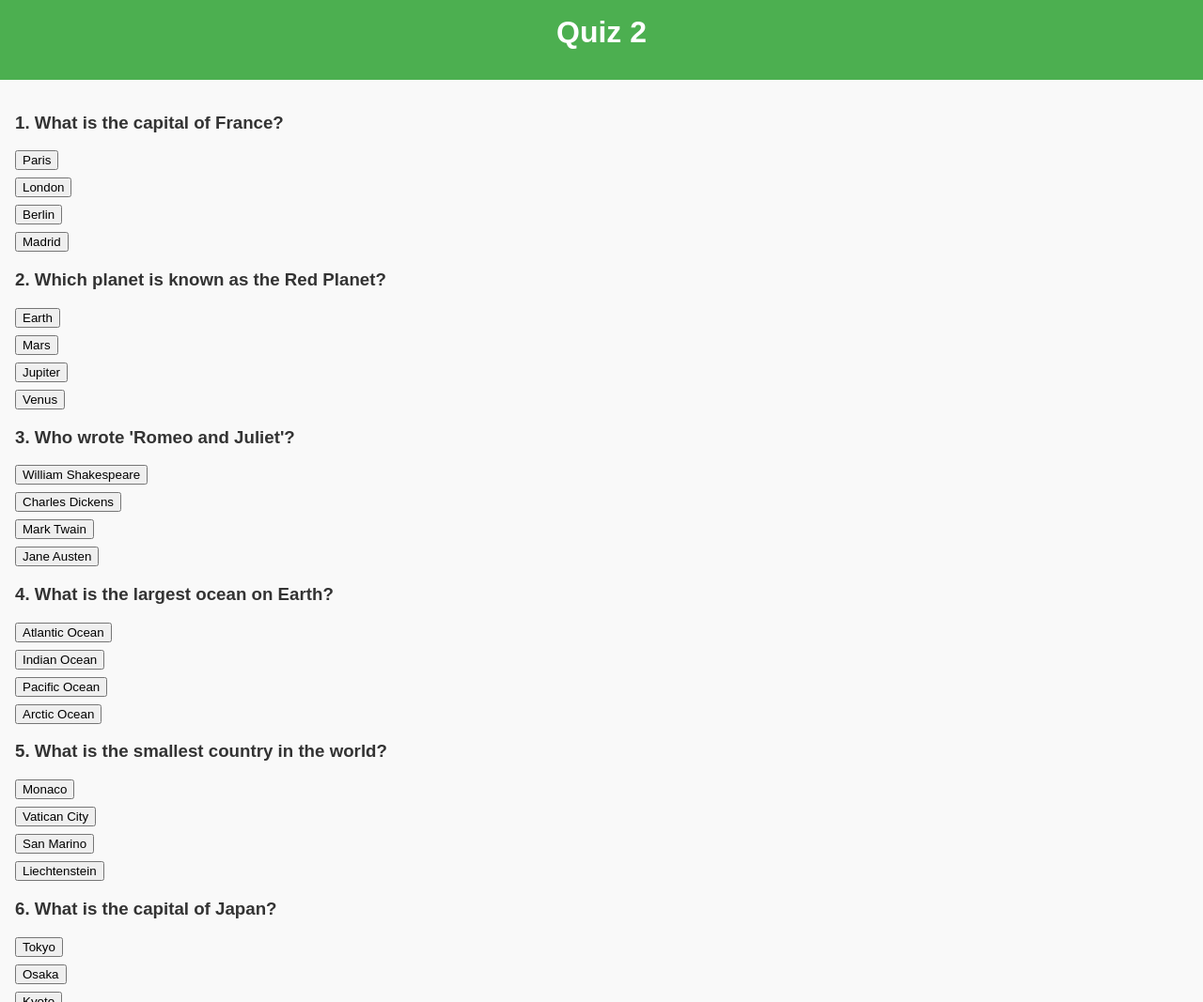
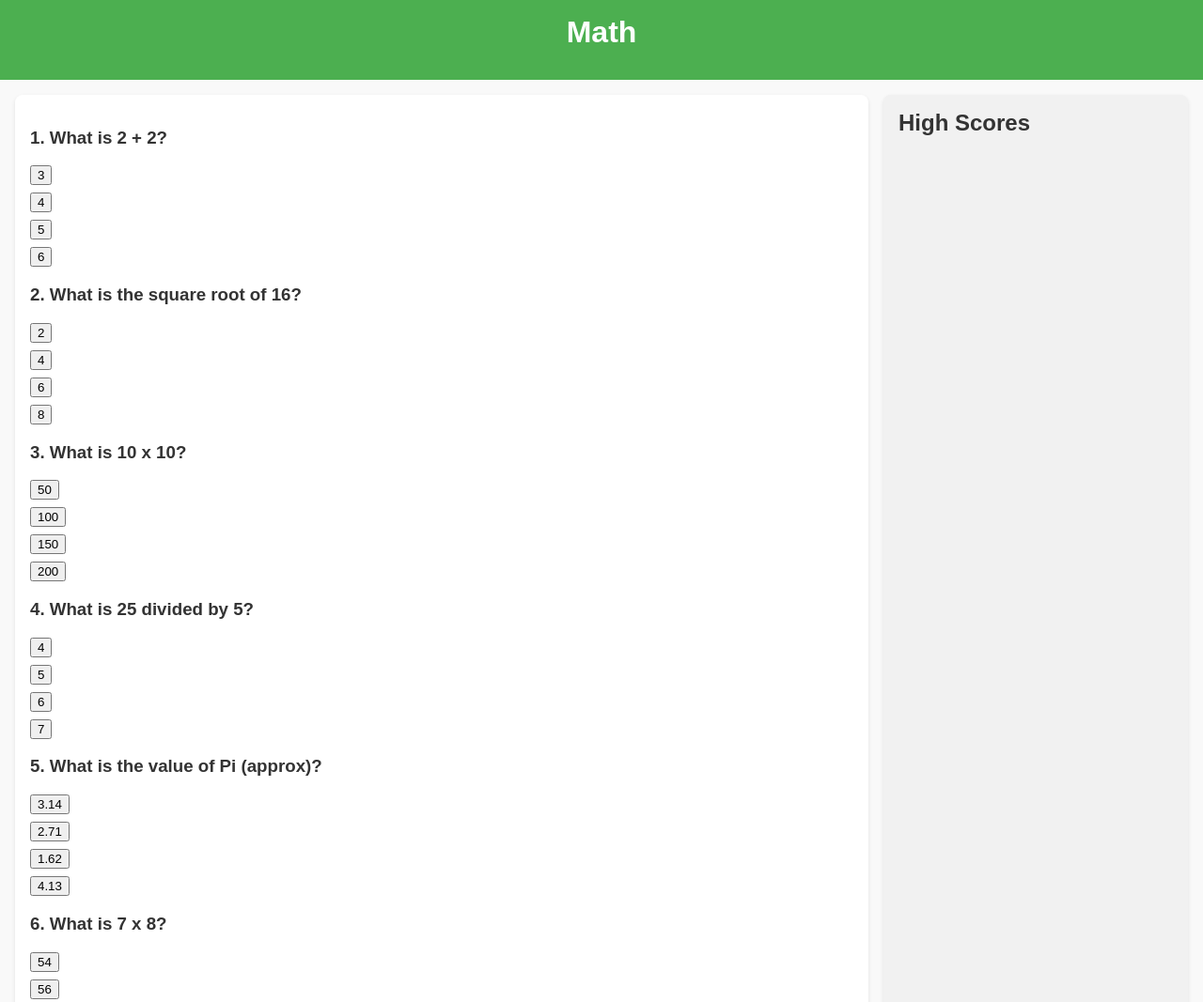
Before and after one commit to 2017krishna/Quiz-Site-with-High-Score-System, a plain HTML site: page quiz2.html in a window 1280 px wide. Shown: the top 1067 px of the page at 94% size. Drawn offline with Linux system fonts and the light colour scheme.

Commit message:
Redesigned website layout and ensured quiz categories are properly handled

```diff
--- a/css/styles.css
+++ b/css/styles.css
@@ -1,3 +1,4 @@
+/* General Styles */
 body {
     font-family: Arial, sans-serif;
     margin: 0;
@@ -14,14 +15,32 @@ header {
     padding: 1rem;
 }
 
-main {
+footer {
+    text-align: center;
+    padding: 1rem;
+    background-color: #f1f1f1;
+    margin-top: 2rem;
+}
+
+.container {
+    display: flex;
+    flex-direction: row;
+    gap: 1rem;
     padding: 1rem;
 }
 
-section {
-    margin-bottom: 2rem;
+.main-content {
+    flex: 3;
+    background: #fff;
     padding: 1rem;
-    background: #fff;
+    border-radius: 8px;
+    box-shadow: 0 2px 4px rgba(0, 0, 0, 0.1);
+}
+
+.sidebar {
+    flex: 1;
+    background: #f1f1f1;
+    padding: 1rem;
     border-radius: 8px;
     box-shadow: 0 2px 4px rgba(0, 0, 0, 0.1);
 }
@@ -42,15 +61,9 @@ ul li {
 a {
     color: #4CAF50;
     text-decoration: none;
+    font-size: 1.2rem;
 }
 
 a:hover {
     text-decoration: underline;
 }
-
-footer {
-    text-align: center;
-    padding: 1rem;
-    background-color: #f1f1f1;
-    margin-top: 2rem;
-}
--- a/quiz.js
+++ b/quiz.js
@@ -123,17 +123,33 @@ function completeQuiz(correctAnswers) {
     const playerName = prompt("Enter your name to save your score:");
     if (playerName) {
         const playerScore = calculateScore(correctAnswers);
-        updateHighScores(playerName, playerScore);
-        alert(`Quiz complete! Your score: ${playerScore}`);
+        const confirmation = confirm(`Your score is ${playerScore}. Do you want to save it to the high score list?`);
+        if (confirmation) {
+            updateHighScores(playerName, playerScore);
+            alert(`Quiz complete! Your score: ${playerScore} has been saved.`);
+        } else {
+            alert("Your score was not saved.");
+        }
         window.location.href = "index.html"; // Redirect to the homepage
     }
 }
 
 // Function to display quiz questions for a specific category
-function displayQuizQuestions(category) {
+function displayQuizQuestions() {
     const quizContainer = document.getElementById("quiz-container");
     quizContainer.innerHTML = ""; // Clear existing content
 
+    // Determine the category based on the page
+    let category;
+    if (document.title === "General Knowledge") {
+        category = "GeneralKnowledge";
+    } else if (document.title === "Math") {
+        category = "Math";
+    } else if (document.title === "Science") {
+        category = "Science";
+    }
+
+    // Get the questions for the selected category
     const questions = quizCategories[category];
     if (!questions) {
         quizContainer.innerHTML = `<p>No questions available for this category.</p>`;
@@ -142,6 +158,7 @@ function displayQuizQuestions(category) {
 
     let correctAnswers = 0;
 
+    // Display the questions
     questions.forEach((quiz, index) => {
         const questionElement = document.createElement("div");
         questionElement.classList.add("question");
@@ -174,11 +191,10 @@ function displayQuizQuestions(category) {
         quizContainer.appendChild(questionElement);
     });
 
-    // Add a "Finish Quiz" button
-    const finishButton = document.createElement("button");
-    finishButton.textContent = "Finish Quiz";
+    // Show the "Finish Quiz" button and attach functionality
+    const finishButton = document.getElementById("finish-quiz-button");
+    finishButton.style.display = "block"; // Make the button visible
     finishButton.addEventListener("click", () => completeQuiz(correctAnswers));
-    quizContainer.appendChild(finishButton);
 }
 
 // Function to lock all options for a question and provide feedback
@@ -202,10 +218,10 @@ function lockQuestionOptions(selectedButton, optionsList, selectedOption, correc
     questionElement.appendChild(feedback);
 }
 
-// Initialize the quiz page with a default category
+// Initialize the quiz page
 function initializeQuizPage() {
-    const category = new URLSearchParams(window.location.search).get("category") || "GeneralKnowledge";
-    displayQuizQuestions(category);
+    displayQuizQuestions();
+    displayHighScores(); // Ensure high scores are displayed on quiz pages
 }
 
 // Call the initialization function when the page loads
--- a/quiz2.html
+++ b/quiz2.html
@@ -3,18 +3,31 @@
 <head>
     <meta charset="UTF-8">
     <meta name="viewport" content="width=device-width, initial-scale=1.0">
-    <title>Quiz 2</title>
+    <title>Math</title>
     <link rel="stylesheet" href="css/styles.css">
     <script src="shared.js" defer></script>
     <script src="quiz.js" defer></script>
 </head>
 <body>
     <header>
-        <h1>Quiz 2</h1>
+        <h1>Math</h1>
     </header>
     <main>
-        <div id="quiz-container"></div>
-        <a href="index.html">Back to Homepage</a>
+        <div class="container">
+            <!-- Quiz Content Section -->
+            <section id="quiz-container" class="main-content">
+                <!-- Quiz questions will be dynamically loaded here -->
+                <button id="finish-quiz-button" class="finish-quiz-button" style="display: none;">Finish Quiz</button>
+            </section>
+
+            <!-- High Scores Section -->
+            <aside id="high-scores" class="sidebar">
+                <h2>High Scores</h2>
+                <ul id="high-score-list">
+                    <!-- High scores will be dynamically loaded here -->
+                </ul>
+            </aside>
+        </div>
     </main>
     <footer>
         <p>&copy; 2025 The Ultimate Quiz Showdown</p>
```
Also changed, not shown: index.html (+15 -10 lines), quiz1.html (+17 -4 lines), quiz3.html (+17 -4 lines), script.js (+6 -6 lines).
